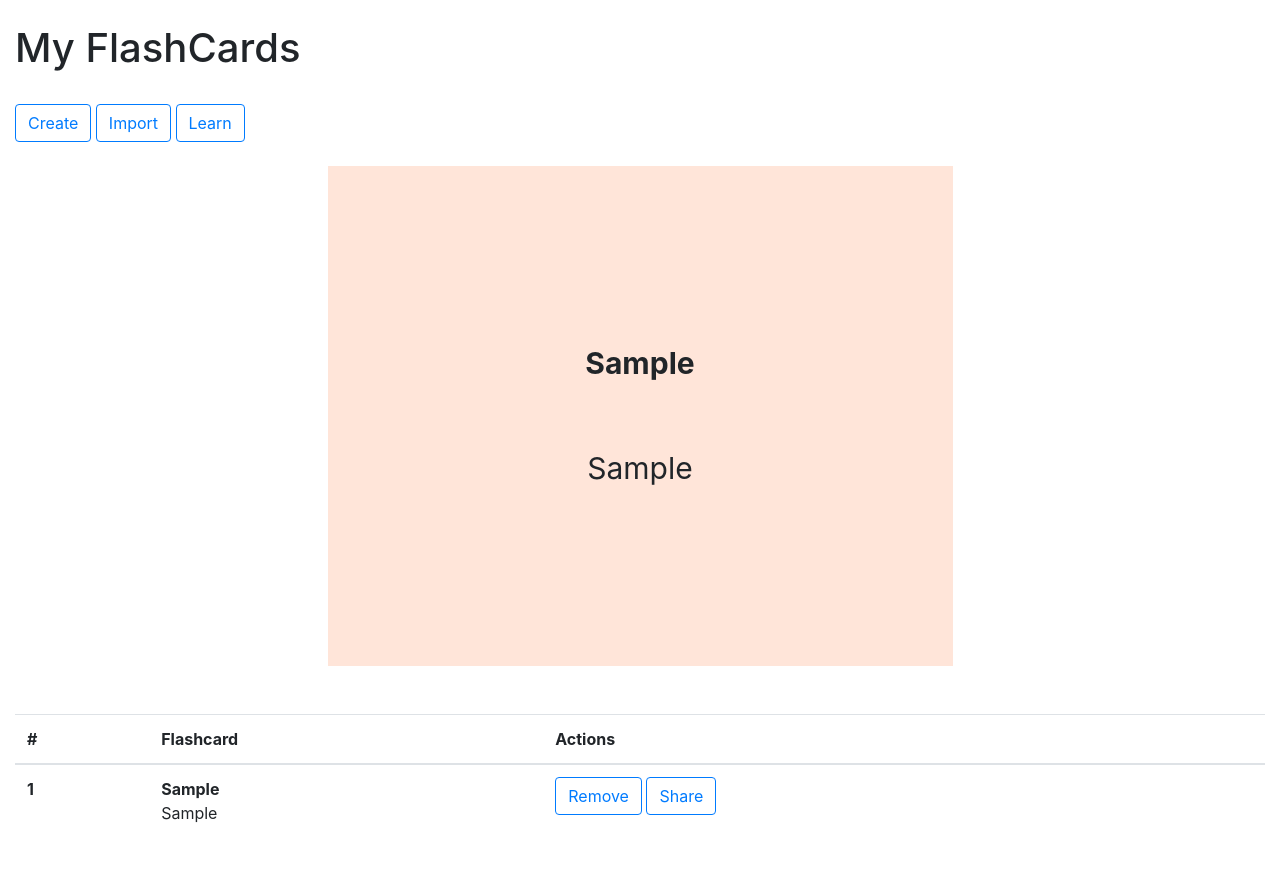
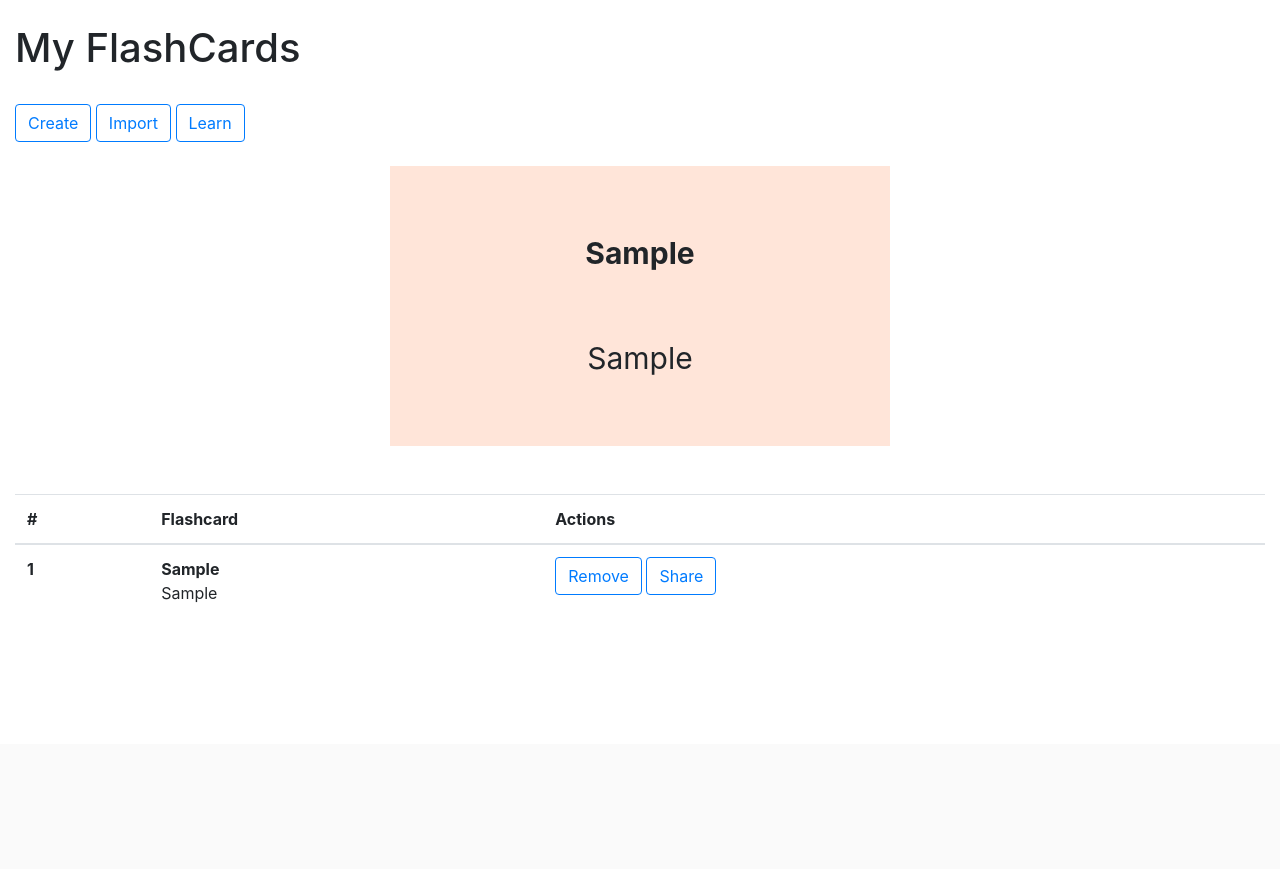
Before and after one commit to abdullahw1/Study2Success, a Flask app: page /my-flashcards in a window 1280 px wide. Shown: the part 56-925 px from the top of the page. After the commit the page ends 658 px from the top, so only its background shows below. Run offline with Flask 2, Linux system fonts and the light colour scheme; a user stored in the database is signed in; tables that the repository leaves empty hold one stand-in row (values such as "Sample post"); some libraries are stand-ins or nearby versions.

Commit message:
modify style and fix bugs

```diff
--- a/app/myapp/routes.py
+++ b/app/myapp/routes.py
@@ -76,7 +76,7 @@ def add_flashcard():
 def show_flashcard():
     # cards = FlashCard.query.filter_by(user_id = current_user.get_id()).all()
     ordered_cards = FlashCard.query.filter_by(user_id=current_user.get_id()).order_by(FlashCard.learned).all()
-    if ordered_cards is None:
+    if not ordered_cards:
         flash("You don't have any flashcards. Please create one")
         return redirect(url_for("add_flashcard"))
     return render_template("my-flashcards.html", ordered_cards=ordered_cards)
--- a/app/myapp/static/my-flashcards-style.css
+++ b/app/myapp/static/my-flashcards-style.css
@@ -1,10 +1,10 @@
 .swiper{
-    height:500px;
+    height:35vh;
 }
 
 #swiper-container{
-    margin-left:25%;
-    margin-right:25%;
+    margin-left:30%;
+    margin-right:30%;
 }
 
 .swiper-slide{
```
